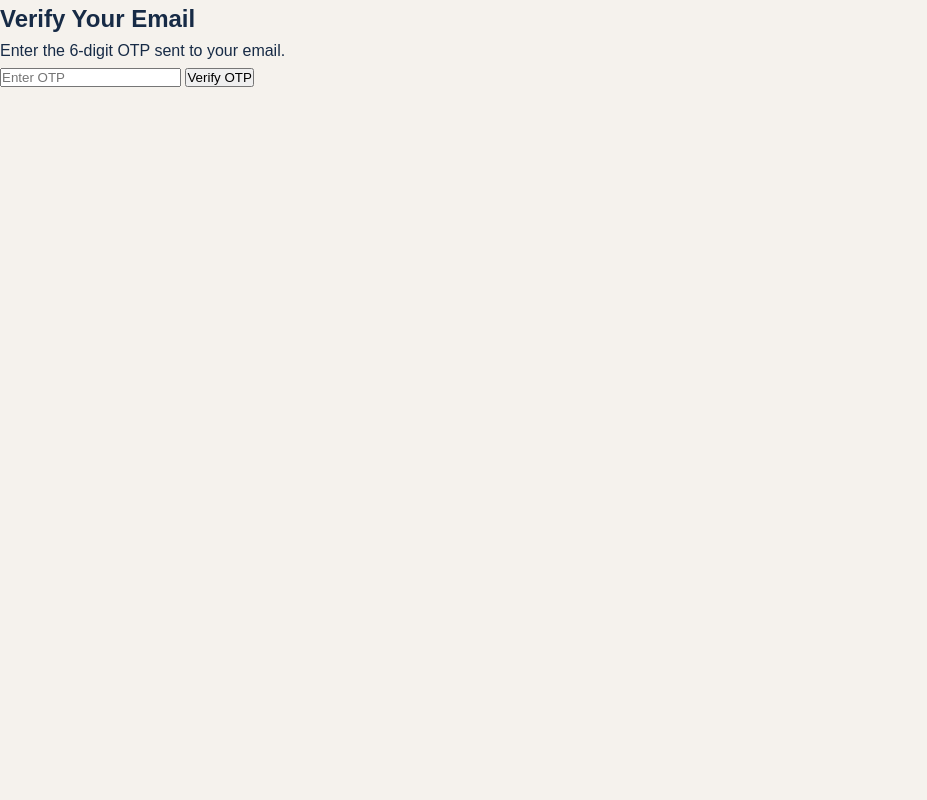
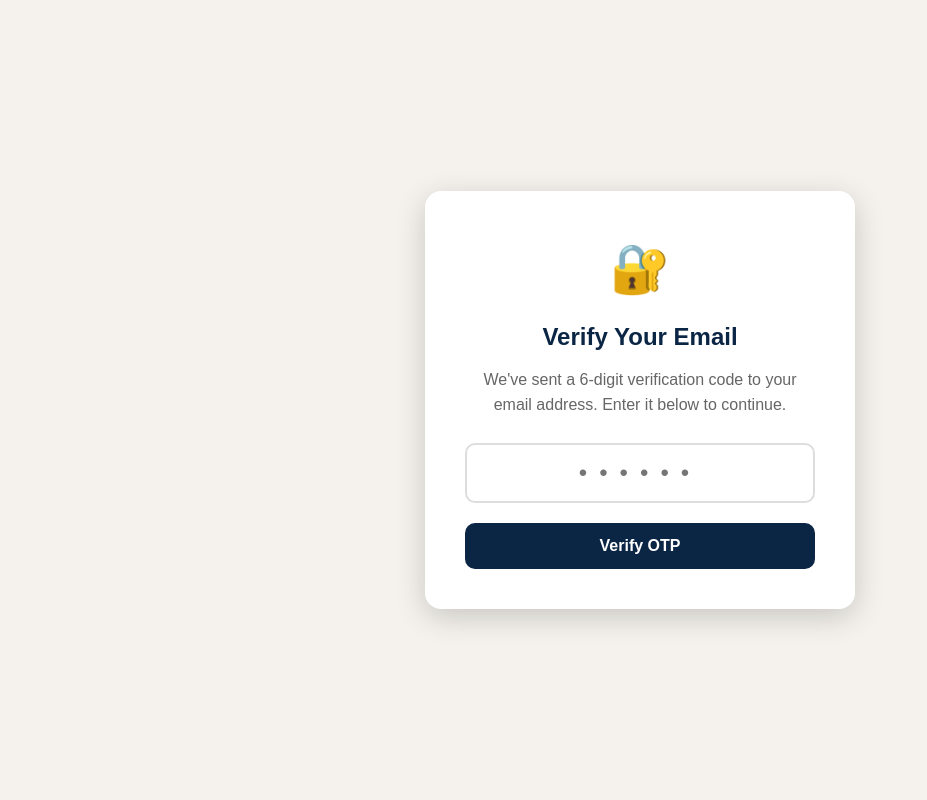
Before and after one commit to alokapulpade/tyreproj, a Flask app: page /verify-otp in a window 1280 px wide. Shown: the whole page, without its empty margins (0-927 px from the left). Run offline with Flask 3, Linux system fonts and the light colour scheme; the visitor is signed in with stand-in values (Sample User, id 1); parts of the project's set-up code (start-up, migrations or seed data) failed here and were passed over; some libraries are stand-ins or nearby versions.

Commit message:
Improve OTP verification page

```diff
--- a/templates/verify_otp.html
+++ b/templates/verify_otp.html
@@ -1,32 +1,130 @@
 <!DOCTYPE html>
+
 <html>
 <head>
-    <title>Verify OTP</title>
+    <title>Verify OTP - Kedar Tyres</title>
     <link rel="stylesheet" href="{{ url_for('static', filename='css/style.css') }}">
+
+<style>
+    .otp-page {
+        min-height: 100vh;
+        display: flex;
+        justify-content: center;
+        align-items: center;
+        padding: 20px;
+    }
+
+    .otp-card {
+        width: 100%;
+        max-width: 430px;
+        background: white;
+        padding: 40px;
+        border-radius: 16px;
+        text-align: center;
+        box-shadow: 0 8px 30px rgba(0, 0, 0, 0.18);
+    }
+
+    .otp-icon {
+        font-size: 48px;
+        margin-bottom: 10px;
+    }
+
+    .otp-card h2 {
+        margin-bottom: 10px;
+        color: #0b2545;
+    }
+
+    .otp-card p {
+        color: #666;
+        margin-bottom: 25px;
+    }
+
+    .otp-input {
+        width: 100%;
+        padding: 14px;
+        font-size: 24px;
+        text-align: center;
+        letter-spacing: 12px;
+        border: 2px solid #ddd;
+        border-radius: 10px;
+        box-sizing: border-box;
+        outline: none;
+    }
+
+    .otp-input:focus {
+        border-color: #0b2545;
+    }
+
+    .verify-btn {
+        width: 100%;
+        margin-top: 20px;
+        padding: 14px;
+        border: none;
+        border-radius: 10px;
+        background: #0b2545;
+        color: white;
+        font-size: 16px;
+        font-weight: bold;
+        cursor: pointer;
+    }
+
+    .verify-btn:hover {
+        background: #163d69;
+    }
+
+    .error-message {
+        color: #d62828 !important;
+        font-size: 14px;
+        margin-bottom: 15px;
+    }
+</style>
+
+
 </head>
 
 <body>
 
-<div class="container">
+<div class="otp-page">
+
+
+<div class="otp-card">
+
+    <div class="otp-icon">🔐</div>
+
     <h2>Verify Your Email</h2>
 
-    <p>Enter the 6-digit OTP sent to your email.</p>
+    <p>
+        We've sent a 6-digit verification code to your email address.
+        Enter it below to continue.
+    </p>
 
     {% if error %}
-        <p style="color: red;">{{ error }}</p>
+        <p class="error-message">{{ error }}</p>
     {% endif %}
 
     <form method="POST">
+
         <input
             type="text"
             name="otp"
-            placeholder="Enter OTP"
+            class="otp-input"
+            placeholder="••••••"
             maxlength="6"
+            pattern="[0-9]{6}"
+            inputmode="numeric"
+            autocomplete="one-time-code"
             required
         >
 
-        <button type="submit">Verify OTP</button>
+        <button type="submit" class="verify-btn">
+            Verify OTP
+        </button>
+
     </form>
+
+</div>
+
+
 </div>
 
 </body>
```
